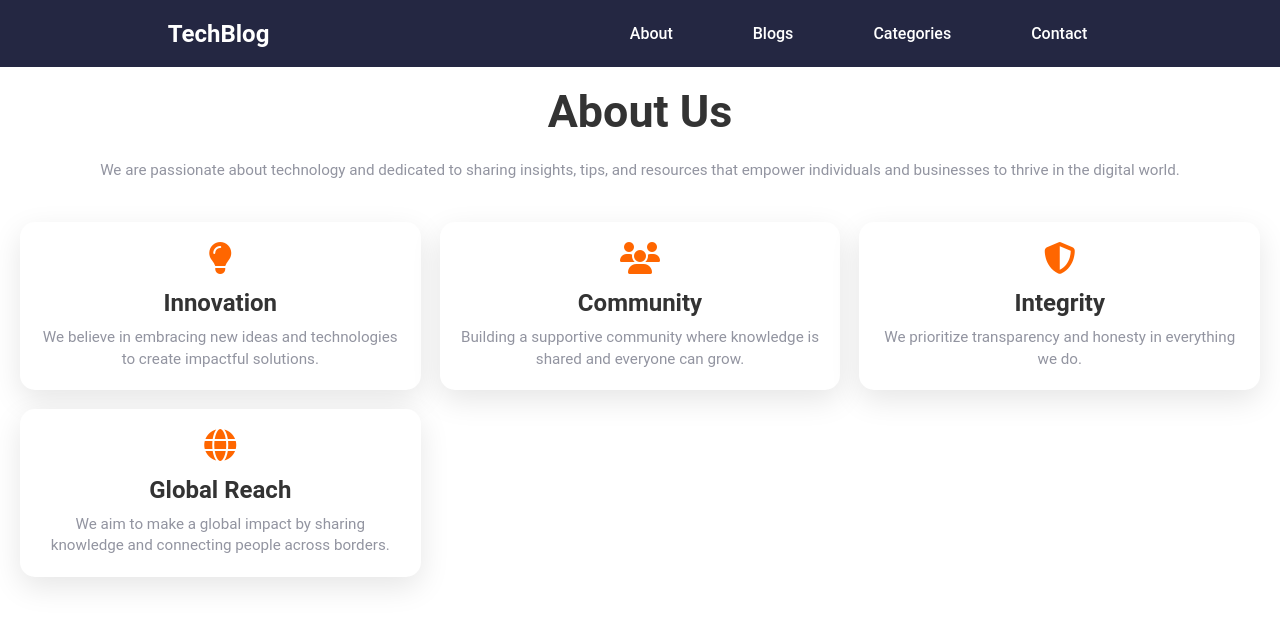
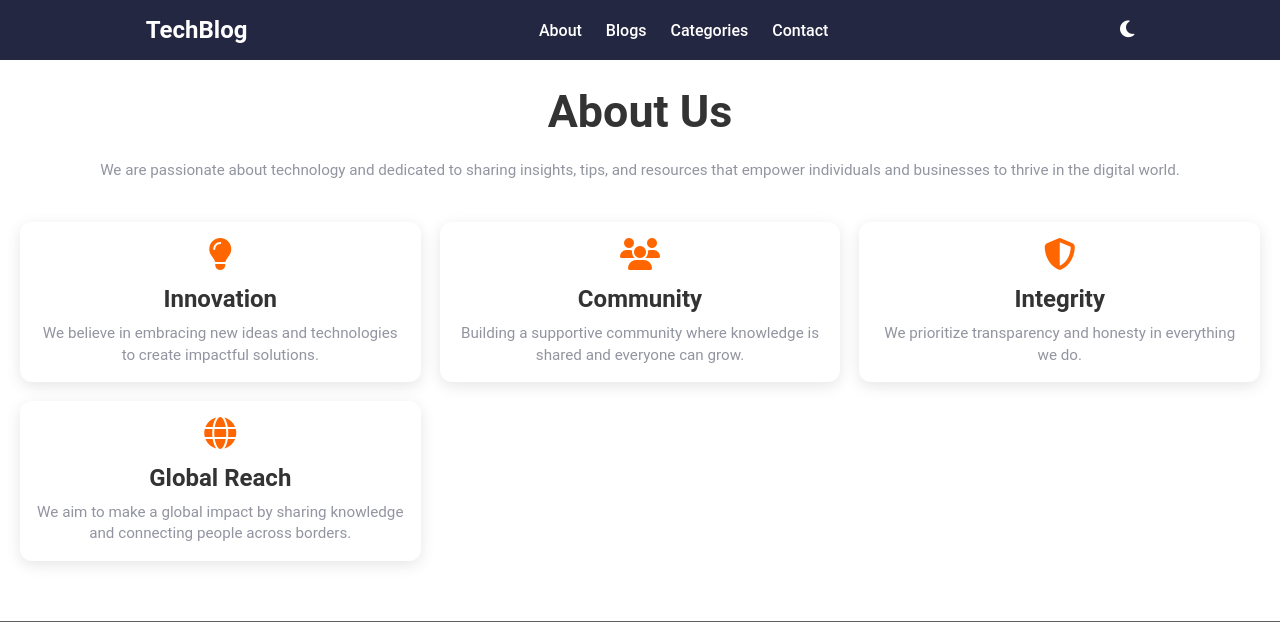
Before and after one commit to Mayen007/TechBlog, a Flask app: page /about in a window 1280 px wide. Shown: the top 622 px of the page. Run offline with Flask 3, Linux system fonts and the light colour scheme; some libraries are stand-ins or nearby versions; grey boxes are pictures that could not be loaded.

Commit message:
Add theme toggle button and implement category and category posts templates; refactor comment body field in app

```diff
--- a/app.py
+++ b/app.py
@@ -47,12 +47,12 @@ def create_app():
     def add_comment(post_id):
         # Correctly fetch the form data using parentheses
         username = request.form.get('username')
-        content = request.form.get('content')
+        body = request.form.get('content')
 
         # Create a new comment object
         comment = Comment(
         username=username,
-        content=content,
+        body=body,
         post_id=post_id,
         date_posted=datetime.utcnow()
     )
--- a/models.py
+++ b/models.py
@@ -1,5 +1,6 @@
 from datetime import datetime
 from extensions import db
+
 
 class Post(db.Model):
     __tablename__ = 'posts'
@@ -12,6 +13,7 @@ class Post(db.Model):
     comments = db.relationship('Comment', backref='post', lazy=True)
     image_url = db.Column(db.String(200), nullable=True)
 
+
 class Comment(db.Model):
     __tablename__ = 'comments'
     id = db.Column(db.Integer, primary_key=True)
--- a/static/css/styles.css
+++ b/static/css/styles.css
@@ -1,9 +1,10 @@
 :root {
   --background-color: hsl(0, 0%, 100%);
   --text-color: hsl(0, 0%, 20%);
+  --logo-color: hsl(0, 0%, 100%);
   --link-color: hsl(24, 100%, 50%);
   --button-bg: hsl(24, 100%, 50%);
-  --button-color: #ffffff;
+  --button-color: hsl(0, 0%, 100%);
   --grey: hsl(231, 7%, 60%);
   --charcoal-grey: hsl(235, 18%, 26%);
   --dark-slate-grey: hsl(234, 29%, 20%);
@@ -16,9 +17,36 @@ body {
   transition: background-color 0.3s ease, color 0.3s ease;
 }
 
-a {
+body.dark {
+  --background-color: hsl(234, 29%, 20%);
+  --text-color: hsl(0, 0%, 100%);
+  --logo-color: hsl(0, 0%, 100%);
+  --link-color: hsl(24, 100%, 70%);
+  --button-bg: hsl(24, 100%, 40%);
+  --button-color: #ffffff;
+  --grey: hsl(234, 15%, 40%);
+  --charcoal-grey: hsl(234, 20%, 18%);
+  --dark-slate-grey: hsl(234, 29%, 20%);
+}
+
+.theme-toggle {
+  border: none;
+  background: none;
+  border-radius: 50%;
+  cursor: pointer;
+  display: flex;
+  align-items: center;
+  justify-content: center;
+}
+
+.theme-toggle i {
+  font-size: 1.2rem;
+  color: var(--logo-color);
+  transition: color 0.3s ease;
+}
+
+.theme-toggle i:hover {
   color: var(--link-color);
-  text-decoration: none;
 }
 
 * {
@@ -42,13 +70,14 @@ a {
 .logo {
   font-size: 1.5rem;
   font-weight: bold;
-  color: var(--background-color);
+  color: var(--logo-color);
+  text-decoration: none;
 }
 
 .nav-links {
   list-style: none;
   display: flex;
-  gap: 30px;
+  gap: 1.5rem;
   margin: 0;
   padding: 0;
 }
@@ -56,12 +85,12 @@ a {
 .nav-links a {
   color: var(--button-color);
   font-weight: 500;
-  padding: 8px 15px;
-  border-radius: 4px;
+  /* padding: 8px 15px; */
   transition: all 0.3s ease-in-out;
   display: block;
   width: 100%;
-  margin: 0 10px;
+  text-align: center;
+  text-decoration: none;
 }
 
 .nav-links a:hover {
@@ -493,15 +514,8 @@ footer .social-links a {
   color: var(--grey);
   line-height: 1.6;
 }
-
-.value-item {
-  background-color: var(--background-color);
-  border-radius: 15px;
-  padding: 20px;
-  min-width: 270px;
-  max-height: 200px;
-  box-shadow: 0 10px 30px rgba(0, 0, 0, 0.1);
-  transition: transform 0.3s ease, box-shadow 0.3s ease;
+.value-item{
+  padding: 1rem;
 }
 
 .value-item:hover {
@@ -915,11 +931,20 @@ footer .social-links a {
   margin-bottom: 1rem;
 }
 
-.post-card {
+.post-card,
+.article-card,
+.achievement-card,
+.value-item {
   background-color: var(--background-color);
-  border-radius: 10px;
+  border-radius: 12px;
   box-shadow: 0 4px 15px rgba(0, 0, 0, 0.1);
   transition: transform 0.3s ease;
+  height: 100%;
+  display: flex;
+  flex-direction: column;
+}
+
+.post-card {
   padding-bottom: 20px;
 }
 
--- a/static/js/script.js
+++ b/static/js/script.js
@@ -71,30 +71,28 @@ const validateEmail = (email) => {
 // Event Listener for Form Submission
 if (subscribeForm && emailInput) {
   subscribeForm.addEventListener('submit', (event) => {
-    event.preventDefault(); // Prevent default form submission
+    event.preventDefault();
 
     const email = emailInput.value.trim();
 
     if (validateEmail(email)) {
-      openModal(); // Open modal if email is valid
-      emailInput.value = ''; // Clear the input field
+      openModal();
+      emailInput.value = '';
     } else {
       alert('Please enter a valid email address.');
-      emailInput.focus(); // Focus the input field for correction
+      emailInput.focus();
     }
   });
 } else {
   console.error("Subscription form or email input not found.");
 }
 
-// Event Listener for Closing Modal
 if (closeButton) {
   closeButton.addEventListener('click', closeModal);
 } else {
   console.error("Close button not found in the modal.");
 }
 
-// Close Modal on Clicking Outside the Content
 if (modal) {
   window.addEventListener('click', (event) => {
     if (event.target === modal) {
@@ -103,87 +101,65 @@ if (modal) {
   });
 }
 
-
-
-// Comment Logic
-// const commentForm = document.getElementById('comment-form');
-// const usernameInput = document.getElementById('username');
-// const commentInput = document.getElementById('comment');
-// const commentList = document.getElementById('comment-list');
-
-// function createComment(username, comment) {
-//   const commentItem = document.createElement('div');
-//   commentItem.classList.add('comment-item');
-
-//   const timestamp = new Date().toLocaleString();
-
-//   commentItem.innerHTML = `
-//     <p class="username">${username}</p>
-//     <p class="timestamp">${timestamp}</p>
-//     <p class="comment-text">${comment}</p>
-//   `;
-
-//   return commentItem;
-// }
-
-// commentForm.addEventListener('submit', (event) => {
-//   event.preventDefault();
-
-//   const username = usernameInput.value.trim();
-//   const comment = commentInput.value.trim();
-
-//   if (username && comment) {
-//     const newComment = createComment(username, comment);
-//     commentList.appendChild(newComment);
-//     usernameInput.value = '';
-//     commentInput.value = '';
-//   } else {
-//     alert('Please fill in both fields.');
-//   }
-// });
-
 // Toggle Menu
 function toggleMenu() {
   const navLinks = document.querySelector('.nav-links');
   navLinks.classList.toggle('show');
 }
 
-const commentForm = document.getElementById("comment-form");
+// const commentForm = document.getElementById("comment-form");
 
-commentForm.addEventListener("submit", function (event) {
-  event.preventDefault();
+// commentForm.addEventListener("submit", function (event) {
+//   event.preventDefault();
 
-  const username = document.querySelector("[name='username']").value.trim();
-  const content = document.querySelector("[name='content']").value.trim();
+//   const username = document.querySelector("[name='username']").value.trim();
+//   const content = document.querySelector("[name='content']").value.trim();
 
-  if (!username || !content) {
-    alert("Please fill out both fields.");
-    return;
-  }
+//   if (!username || !content) {
+//     alert("Please fill out both fields.");
+//     return;
+//   }
 
-  const commentList = document.getElementById("comment-list");
+//   const commentList = document.getElementById("comment-list");
 
-  // Create new comment element
-  const newComment = document.createElement("div");
-  newComment.classList.add("comment");
-  newComment.innerHTML = `
-      <div class="comment-header">
-        <div class="avatar">${username[0].toUpperCase()}</div>
-        <h3>${username}</h3>
-      </div>
-      <p class="comment-content">${content}</p>
-      <p class="comment-date">${new Date().toLocaleString("en-US", {
-    month: "long",
-    day: "numeric",
-    year: "numeric",
-    hour: "2-digit",
-    minute: "2-digit",
-  })}</p>
-    `;
+//   const newComment = document.createElement("div");
+//   newComment.classList.add("comment");
+//   newComment.innerHTML = `
+//       <div class="comment-header">
+//         <div class="avatar">${username[0].toUpperCase()}</div>
+//         <h3>${username}</h3>
+//       </div>
+//       <p class="comment-content">${content}</p>
+//       <p class="comment-date">${new Date().toLocaleString("en-US", {
+//     month: "long",
+//     day: "numeric",
+//     year: "numeric",
+//     hour: "2-digit",
+//     minute: "2-digit",
+//   })}</p>
+//     `;
+//   commentList.prepend(newComment);
 
-  // Append the new comment to the list
-  commentList.prepend(newComment);
+//   commentForm.reset();
+// });
 
-  // Optionally clear the form inputs
-  commentForm.reset();
+// Function to toggle theme
+
+const themeToggleButton = document.querySelector('.theme-toggle');
+const themeIcon = document.getElementById('theme-icon');
+const savedTheme = localStorage.getItem('theme');
+
+// Apply saved theme on page load
+if (savedTheme === 'dark') {
+  document.body.classList.add('dark');
+  themeIcon.className = 'fa-solid fa-sun'; // Update to sun for dark mode
+  themeToggleButton.classList.add('dark'); // Change button style
+}
+
+// Attach event listener to the button
+themeToggleButton.addEventListener('click', function () {
+  const isDarkMode = document.body.classList.toggle('dark');
+  themeIcon.className = isDarkMode ? 'fa-solid fa-sun' : 'fa-solid fa-moon';
+  themeToggleButton.classList.toggle('dark');
+  localStorage.setItem('theme', isDarkMode ? 'dark' : 'light');
 });
--- a/templates/base.html
+++ b/templates/base.html
@@ -24,6 +24,9 @@
         <li><a href="#">Categories</a></li>
         <li><a href="{{ url_for('contact') }}">Contact</a></li>
       </ul>
+      <button class="theme-toggle" aria-label="Theme toggle button">
+        <i id="theme-icon" class="fa-solid fa-moon"></i>
+      </button>
     </nav>
   </header>
 
```
Also changed, not shown: other parts of static/css/styles.css (+22 -26 lines), migrations/versions/df6bccaecde8_initial_migration.py (added, +56 -0 lines), templates/categories.html (added, +16 -0 lines), templates/category-posts.html (added, +28 -0 lines), instance/comments.db.
